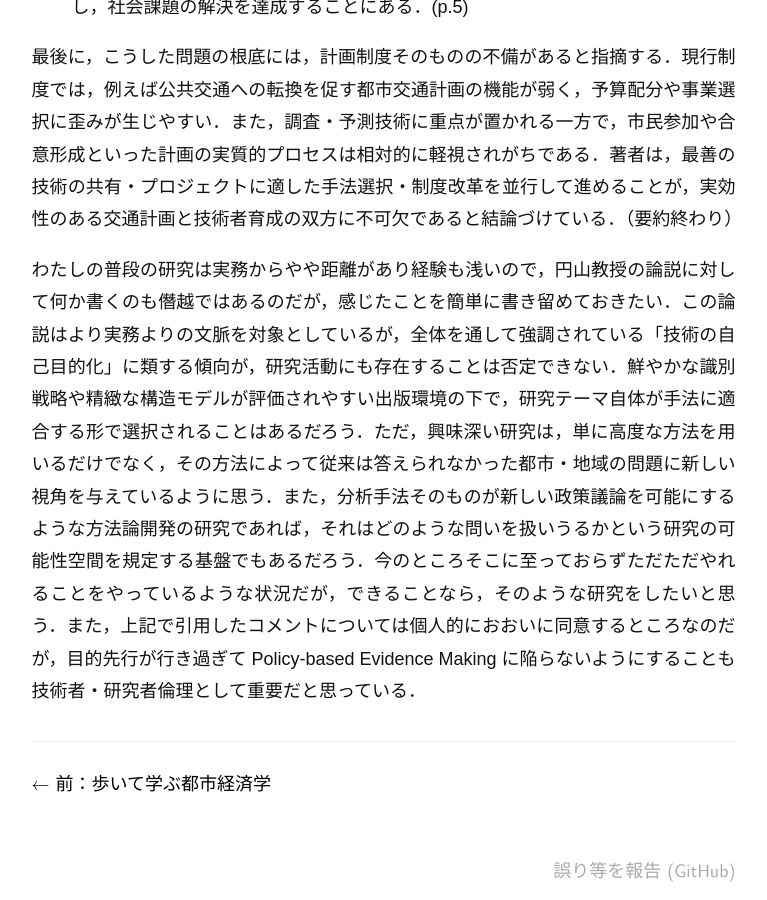
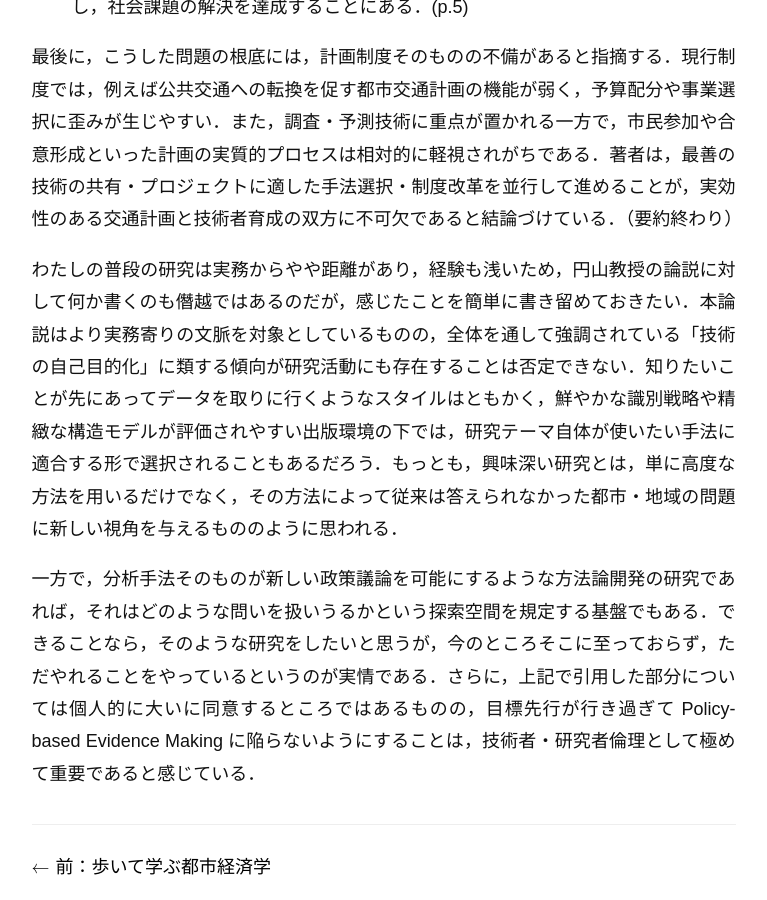
Before and after one commit to mino-osawa/mino-osawa.github.io, a Jekyll site: the page built from _posts/2026-02-13-手段と目的について.markdown, in a window 1280 px wide and 900 px high, scrolled down 940 px. Shown: the whole window, without its empty margins (249-1016 px from the left). Built offline with Jekyll 4.4.1, drawn with Linux system fonts in a browser that asks for light colours; some web fonts are replaced.

Commit message:
update diary

```diff
--- a/_posts/2026-02-13-手段と目的について.markdown
+++ b/_posts/2026-02-13-手段と目的について.markdown
@@ -15,4 +15,6 @@ misc:
 
 最後に，こうした問題の根底には，計画制度そのものの不備があると指摘する．現行制度では，例えば公共交通への転換を促す都市交通計画の機能が弱く，予算配分や事業選択に歪みが生じやすい．また，調査・予測技術に重点が置かれる一方で，市民参加や合意形成といった計画の実質的プロセスは相対的に軽視されがちである．著者は，最善の技術の共有・プロジェクトに適した手法選択・制度改革を並行して進めることが，実効性のある交通計画と技術者育成の双方に不可欠であると結論づけている．（要約終わり）
 
-わたしの普段の研究は実務からやや距離があり経験も浅いので，円山教授の論説に対して何か書くのも僭越ではあるのだが，感じたことを簡単に書き留めておきたい．この論説はより実務よりの文脈を対象としているが，全体を通して強調されている「技術の自己目的化」に類する傾向が，研究活動にも存在することは否定できない．鮮やかな識別戦略や精緻な構造モデルが評価されやすい出版環境の下で，研究テーマ自体が手法に適合する形で選択されることはあるだろう．ただ，興味深い研究は，単に高度な方法を用いるだけでなく，その方法によって従来は答えられなかった都市・地域の問題に新しい視角を与えているように思う．また，分析手法そのものが新しい政策議論を可能にするような方法論開発の研究であれば，それはどのような問いを扱いうるかという研究の可能性空間を規定する基盤でもあるだろう．今のところそこに至っておらずただただやれることをやっているような状況だが，できることなら，そのような研究をしたいと思う．また，上記で引用したコメントについては個人的におおいに同意するところなのだが，目的先行が行き過ぎて Policy-based Evidence Making に陥らないようにすることも技術者・研究者倫理として重要だと思っている．
+わたしの普段の研究は実務からやや距離があり，経験も浅いため，円山教授の論説に対して何か書くのも僭越ではあるのだが，感じたことを簡単に書き留めておきたい．本論説はより実務寄りの文脈を対象としているものの，全体を通して強調されている「技術の自己目的化」に類する傾向が研究活動にも存在することは否定できない．知りたいことが先にあってデータを取りに行くようなスタイルはともかく，鮮やかな識別戦略や精緻な構造モデルが評価されやすい出版環境の下では，研究テーマ自体が使いたい手法に適合する形で選択されることもあるだろう．もっとも，興味深い研究とは，単に高度な方法を用いるだけでなく，その方法によって従来は答えられなかった都市・地域の問題に新しい視角を与えるもののように思われる．
+
+一方で，分析手法そのものが新しい政策議論を可能にするような方法論開発の研究であれば，それはどのような問いを扱いうるかという探索空間を規定する基盤でもある．できることなら，そのような研究をしたいと思うが，今のところそこに至っておらず，ただやれることをやっているというのが実情である．さらに，上記で引用した部分については個人的に大いに同意するところではあるものの，目標先行が行き過ぎて Policy-based Evidence Making に陥らないようにすることは，技術者・研究者倫理として極めて重要であると感じている．
```
